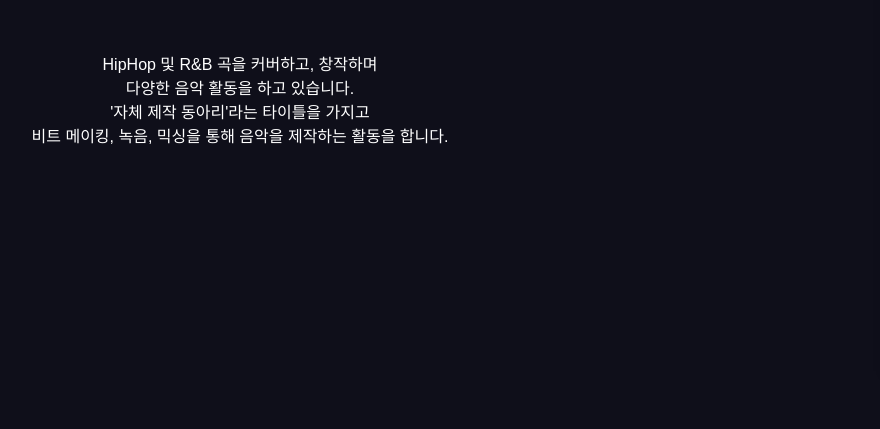
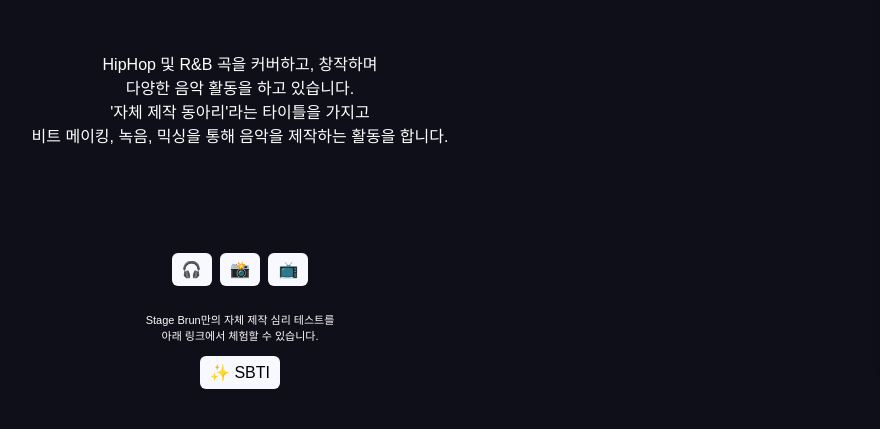
Before and after one commit to Lostars05/SB_Hidden_Track, a plain HTML site: page about_SB.html in a window 1280 px wide. Shown: the part 549-978 px from the top of the page, without its empty margins (400-1280 px from the left). Before the commit the page ends 800 px from the top, so only its background shows below. Drawn offline with Linux system fonts and the light colour scheme.

Commit message:
Update about_SB.html
sound cloud, instagram and youtube hyperlink +

```diff
--- a/about_SB.html
+++ b/about_SB.html
@@ -172,6 +172,21 @@
   transform: translateY(0);
 }
 
+.link-button {
+  display: inline-block;
+  margin: 2px;
+  padding: 7px 10px;
+  background-color: ghostwhite;
+  color: black;
+  text-decoration: none;
+  font-family: 'Malgun Gothic', sans-serif;
+  border-radius: 6px;
+  transition: background-color 0.3s ease;
+  }
+.link-button:hover {
+  background-color: ghostwhite;
+}
+
 
   </style>
 </head>
@@ -210,6 +225,20 @@
         비트 메이킹, 녹음, 믹싱을 통해 음악을 제작하는 활동을 합니다.</div>
 
   </header>
+  <div class="section profile-section" style="text-align:center;">
+            <div>
+                <a href="https://on.soundcloud.com/Yg9PR1Fma3rJzdmNPH" target="_blank" class="section link-button">🎧</a>
+                <a href="https://www.instagram.com/hknu_stageburn" target="_blank" class="section link-button">📸</a>
+                <a href="https://youtube.com/@stageburn" target="_blank" class="section link-button">📺</a>
+            <p class="section" style="font-size: 11px; color: snow;">
+                <br>Stage Brun만의 자체 제작 심리 테스트를<br>아래 링크에서 체험할 수 있습니다.
+            </p>
+            <div>
+                <a href="https://poomang.com/kbhx1a" target="_blank" class="section link-button">✨ SBTI</a>
+            </div>
+            <p><br></p>
+        </div>
+</div>
 
 <script>
   function toggleMenu() {
```
